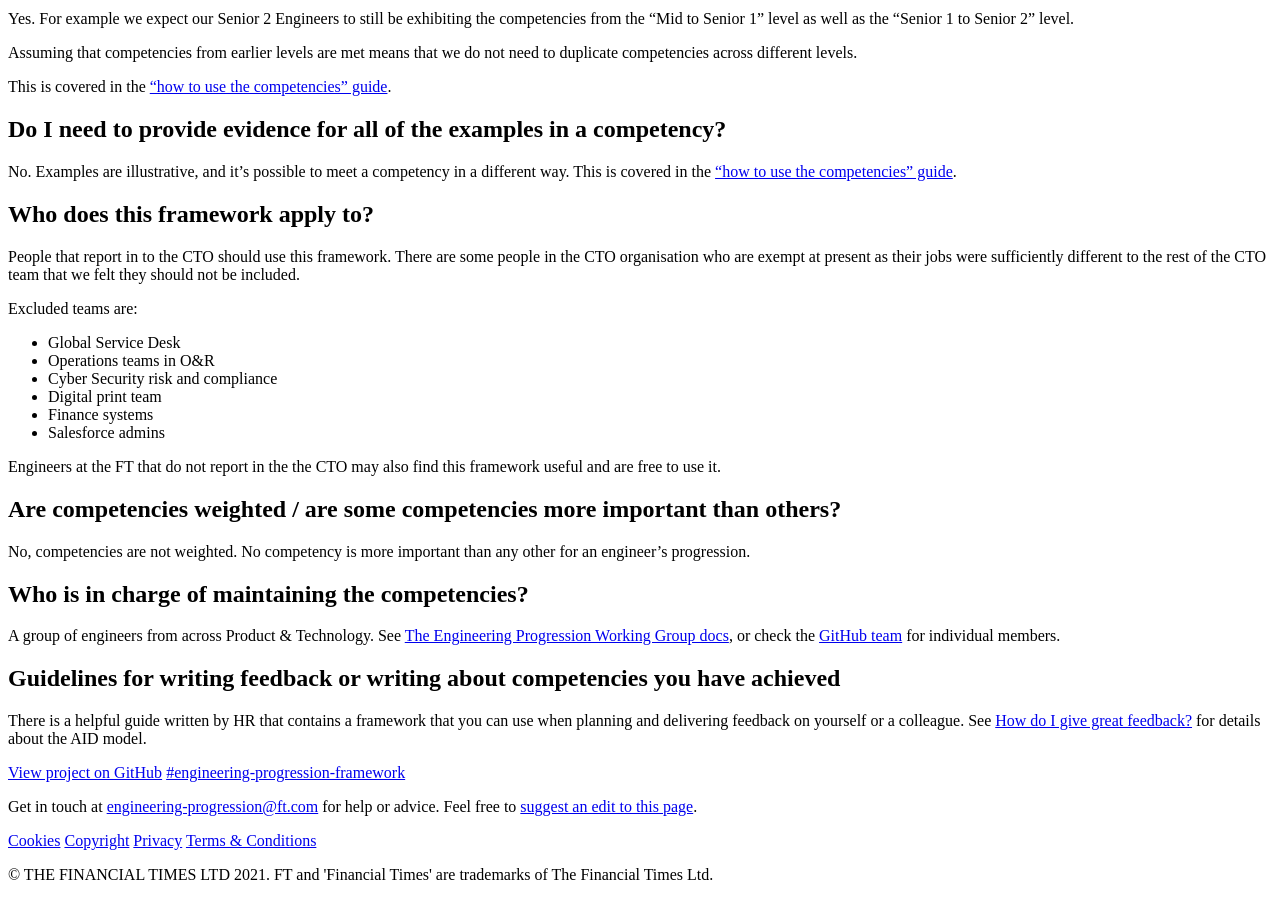
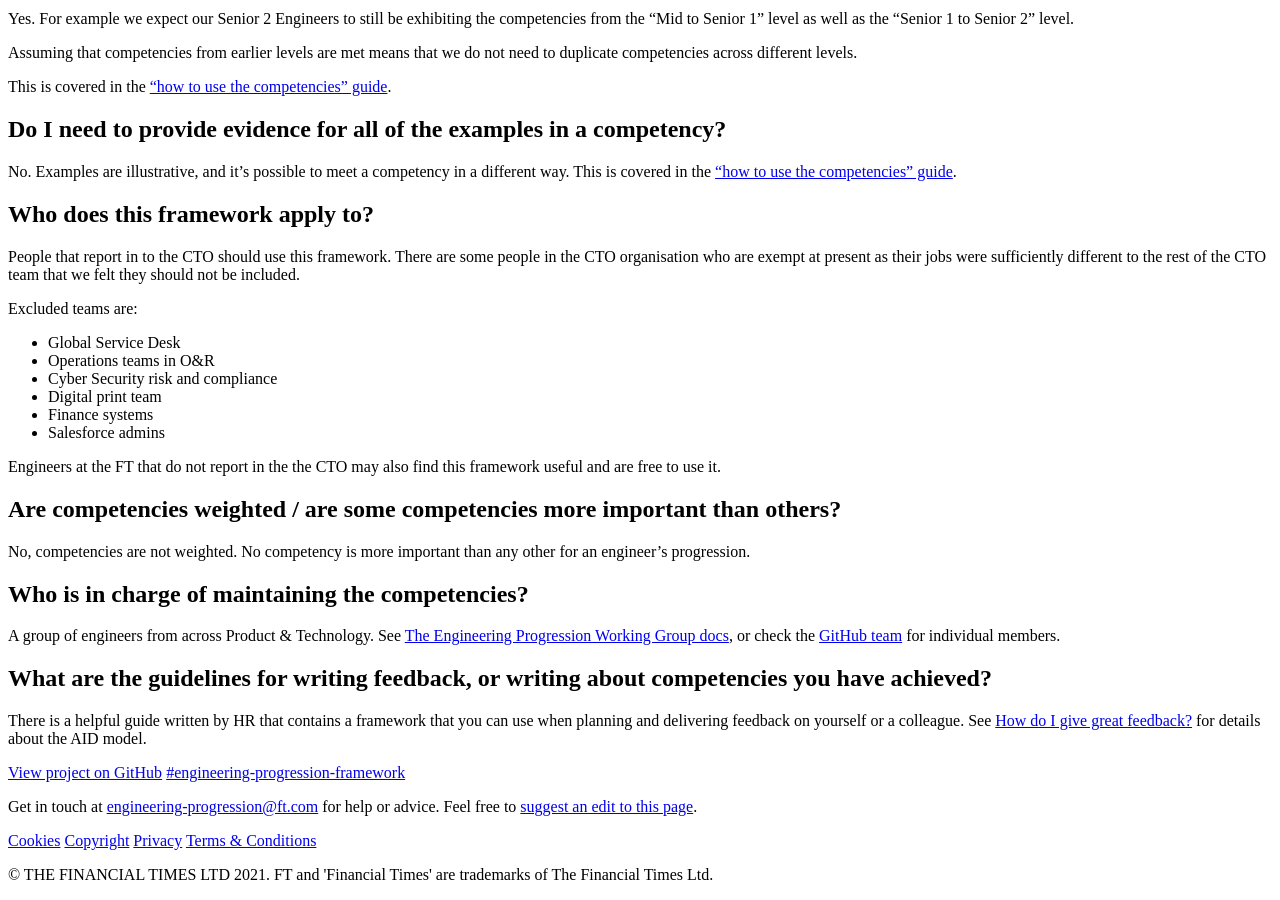
Before and after one commit to Financial-Times/engineering-progression, a Jekyll site: the page built from site/pages/faq.md, in a window 1280 px wide and 900 px high, scrolled down 859 px. Built offline with Jekyll 4.4.1, drawn with Linux system fonts in a browser that asks for light colours; a style sheet for code colours, icons or effects is not loaded.

Commit message:
reframe heading as question

```diff
--- a/site/pages/faq.md
+++ b/site/pages/faq.md
@@ -83,6 +83,6 @@ No, competencies are not weighted. No competency is more important than any othe
 
 A group of engineers from across Product &amp; Technology. See [The Engineering Progression Working Group docs](/docs/working-group/), or check the [GitHub team](https://github.com/orgs/Financial-Times/teams/engineering-progression-working-group/members) for individual members.
 
-## Guidelines for writing feedback or writing about competencies you have achieved
+## What are the guidelines for writing feedback, or writing about competencies you have achieved?
 
 There is a helpful guide written by HR that contains a framework that you can use when planning and delivering feedback on yourself or a colleague. See [How do I give great feedback?](https://financialtimes.looop.co/#/topic/22629) for details about the AID model.
```
